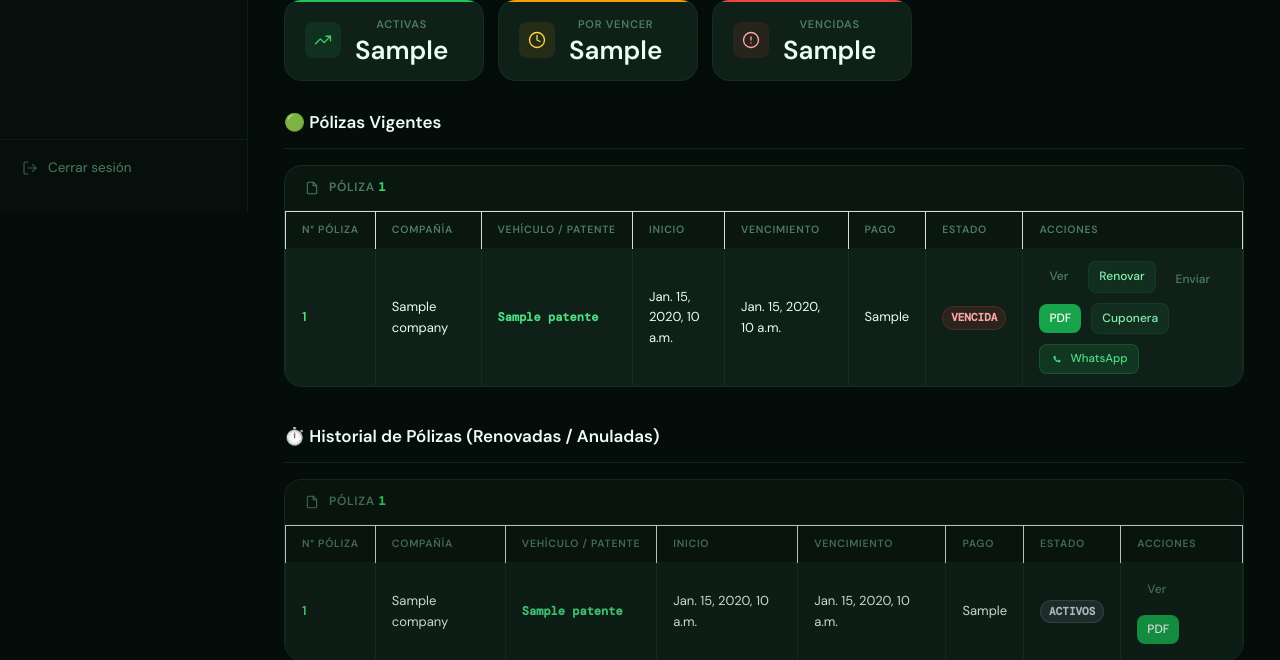
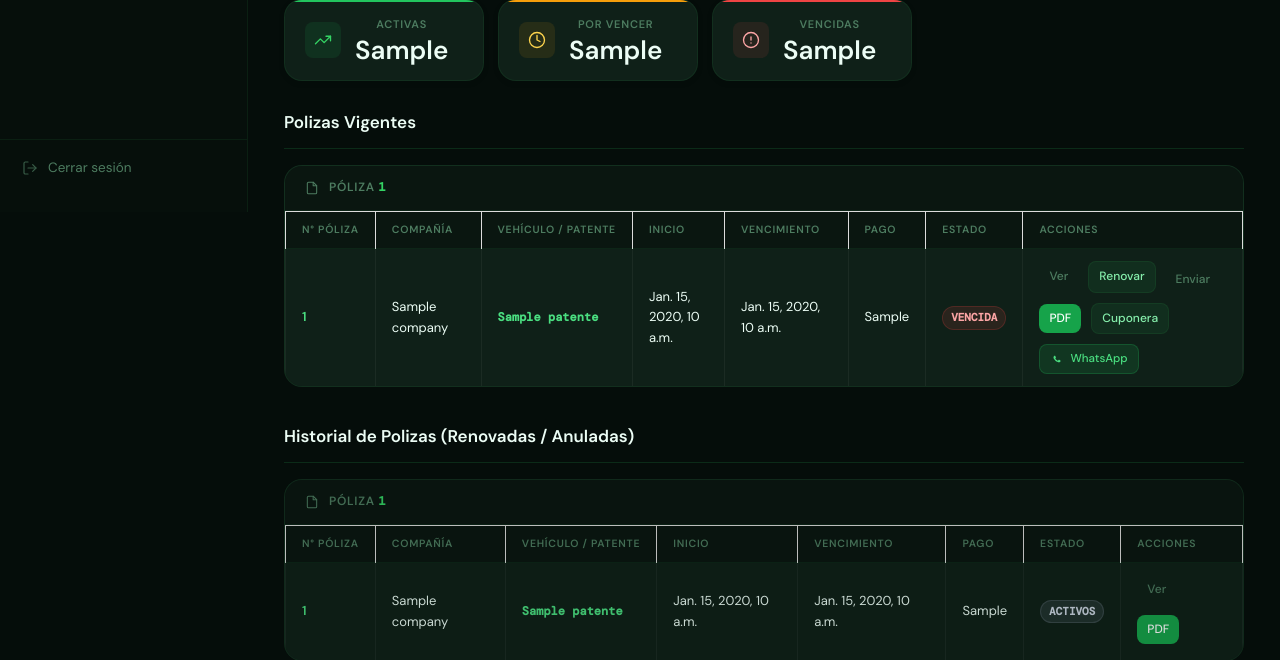
Before and after one commit to ferfama-debug/brokercrm, a Django app: template templates/clientes/cliente_detalle.html in a window 1280 px wide. Shown: the part 588-1248 px from the top of the page. Run offline with Django 4.2, Linux system fonts and the light colour scheme; the template is opened without the code that fills it: most values are stand-ins (such as "Sample title", 1, 10 or a date in 2020).

Commit message:
Remove emojis and update section headers in HTML

```diff
--- a/templates/clientes/cliente_detalle.html
+++ b/templates/clientes/cliente_detalle.html
@@ -272,10 +272,10 @@
   </div>
 </div>
 
-<!-- 🔥 SECCIÓN 1: PÓLIZAS VIGENTES -->
+<!-- SECCIÓN 1: PÓLIZAS VIGENTES -->
 {% if lista_polizas_vigentes %}
 <div class="section-header" style="margin-top: 0;">
-  <h3>🟢 Pólizas Vigentes</h3>
+  <h3>Polizas Vigentes</h3>
 </div>
 <div class="polizas-detalle">
   {% for p in lista_polizas_vigentes %}
@@ -355,7 +355,7 @@
                   {% endif %}
 
                   {% if cliente.permite_whatsapp and cliente.telefono_normalizado %}
-                  <a href="https://wa.me/{{ cliente.telefono_normalizado }}?text=Hola%20{{ cliente.first_name }},%20te%20env%C3%ADo%20los%20datos%20de%20tu%20p%C3%B3liza%20N%C2%BA%20{{ p.policy_number }}%20de%20{{ p.company }}.%0A%0AP%C3%B3liza:%20{{ p.pdf_url|default:p.pdf_poliza|default:'' }}{% if p.forma_pago == 'CUPONERA' and p.cuponera_url %}%0ACuponera:%20{{ p.cuponera_url }}{% endif %}%0A%0ACualquier%20consulta%20estoy%20a%20tu%20disposici%C3%B3n.%0A%C2%A1Saludos!"
+                  <a href="https://wa.me/{{ cliente.telefono_normalizado }}?text=Hola%20{{ cliente.first_name }},%20te%20escribo%20de%20Fuerza%20Natural%20Broker%20para%20enviarte%20los%20datos%20de%20tu%20p%C3%B3liza%20N%C2%BA%20{{ p.policy_number }}%20de%20la%20aseguradora%20{{ p.company }}{% if p.patente %}%20(Veh%C3%ADculo:%20{{ p.patente }}){% endif %}.%0A%0AP%C3%B3liza:%20{{ p.pdf_url|default:p.pdf_poliza|default:'' }}{% if p.forma_pago == 'CUPONERA' and p.cuponera_url %}%0ACuponera:%20{{ p.cuponera_url }}{% endif %}%0A%0ACualquier%20consulta%20estoy%20a%20tu%20disposici%C3%B3n.%0A%C2%A1Saludos!"
                      target="_blank" class="btn-whatsapp btn-whatsapp-sm">
                     <svg viewBox="0 0 24 24" fill="currentColor" width="14" height="14">
                       <path d="M17.472 14.382c-.297-.149-1.758-.867-2.03-.967-.273-.099-.471-.148-.67.15-.197.297-.767.966-.94 1.164-.173.199-.347.223-.644.075-.297-.15-1.255-.463-2.39-1.475-.883-.788-1.48-1.761-1.653-2.059-.173-.297-.018-.458.13-.606.134-.133.298-.347.446-.52.149-.174.198-.298.298-.497.099-.198.05-.371-.025-.52-.075-.149-.669-1.612-.916-2.207-.242-.579-.487-.5-.669-.51-.173-.008-.371-.01-.57-.01-.198 0-.52.074-.792.372-.272.297-1.04 1.016-1.04 2.479 0 1.462 1.065 2.875 1.213 3.074.149.198 2.096 3.2 5.077 4.487.709.306 1.262.489 1.694.625.712.227 1.36.195 1.871.118.571-.085 1.758-.719 2.006-1.413.248-.694.248-1.289.173-1.413-.074-.124-.272-.198-.57-.347z"/>
@@ -416,7 +416,7 @@
                 {% if pago.estado != "PAGADO" %}
                   <a href="/polizas/pago/{{ pago.id }}/" class="btn btn-secondary btn-sm">Cargar</a>
                 {% else %}
-                  <span class="badge badge-green">✔ Listo</span>
+                  <span class="badge badge-green">Listo</span>
                 {% endif %}
               </td>
             </tr>
@@ -432,10 +432,10 @@
 </div>
 {% endif %}
 
-<!-- 🔥 SECCIÓN 2: HISTORIAL DE PÓLIZAS -->
+<!-- SECCIÓN 2: HISTORIAL DE PÓLIZAS -->
 {% if lista_polizas_historicas %}
 <div class="section-header">
-  <h3>⏱️ Historial de Pólizas (Renovadas / Anuladas)</h3>
+  <h3>Historial de Polizas (Renovadas / Anuladas)</h3>
 </div>
 <div class="polizas-detalle" style="opacity: 0.85;">
   {% for p in lista_polizas_historicas %}
@@ -777,7 +777,7 @@
 .grupo-header svg { width: 14px; height: 14px; flex-shrink: 0; }
 .grupo-number { color: var(--green-400); font-family: var(--font-mono); }
 
-/* TABLA DETALLE — colores fijos para ganarle al crm.css */
+/* TABLA DETALLE */
 .tabla-detalle { width: 100%; border-collapse: collapse; font-size: 13px; }
 
 .tabla-detalle thead th {
```
